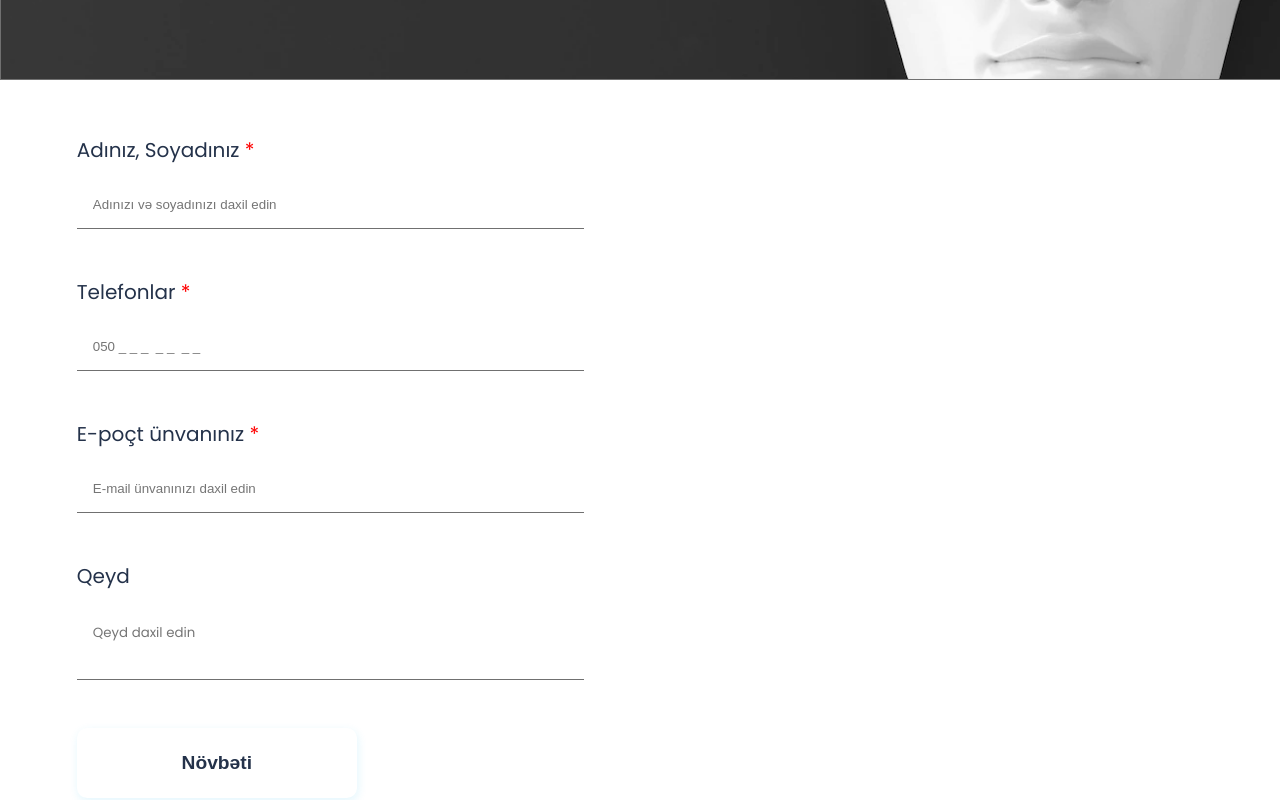
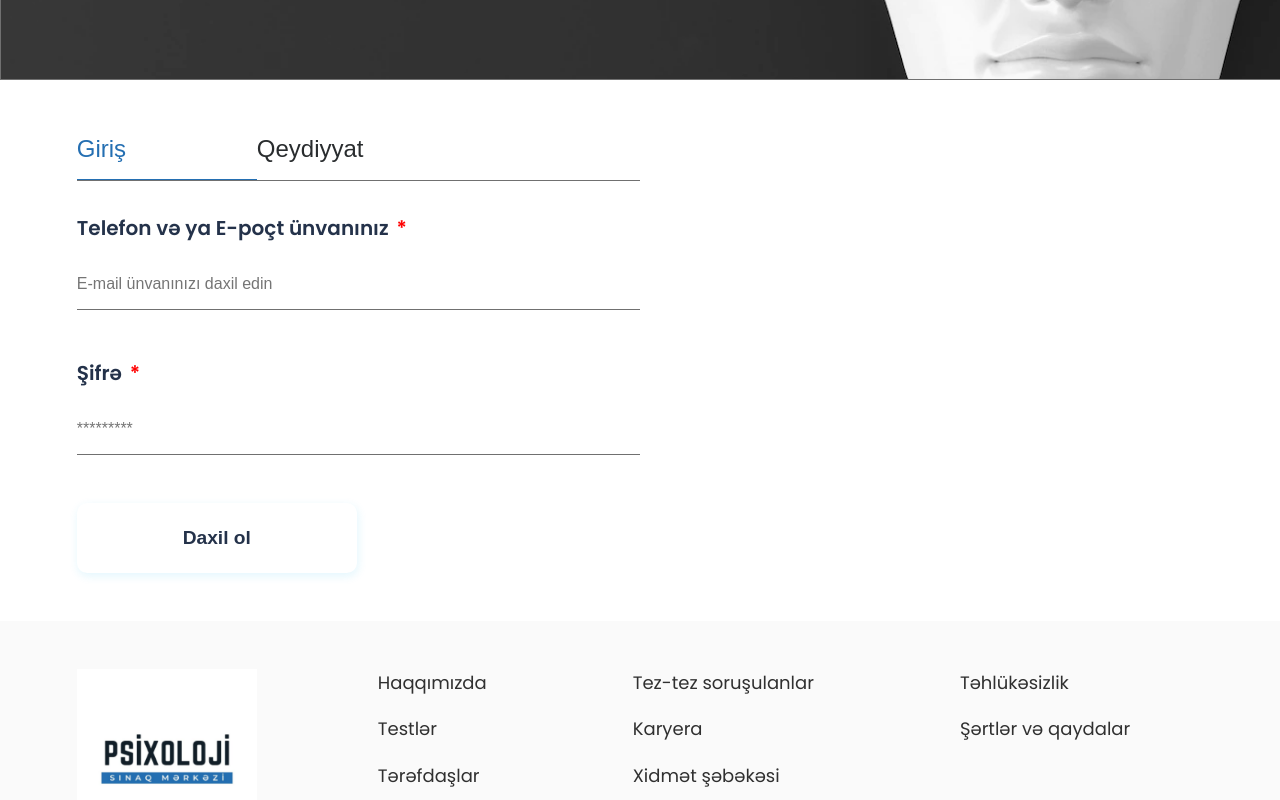
Before and after one commit to ccavad/react-psixoloji, a React (Vite) app: page /login in a window 1280 px wide. Shown: the part 400-1200 px from the top of the page. Built offline with nearby package versions, Linux system fonts and the light colour scheme.

Commit message:
payment page

```diff
--- a/src/App.css
+++ b/src/App.css
@@ -271,7 +271,7 @@ footer {
   display: flex;
   justify-content: center;
   align-items: center;
-  position: relativeab
+  position: relative;
 }
 
 .home__s3 div {
--- a/src/components/Styled.jsx
+++ b/src/components/Styled.jsx
@@ -24,9 +24,27 @@ export const Input = styled.input`
   border-bottom: 1px solid #707070;
   padding: 1rem;
   color: #707070;
+  width: 100%;
+  font-size: 1rem;
+  padding-left: 0;
+
+  &:active,
+  &:focus {
+    outline: 0;
+  }
+`;
+
+export const TextArea = styled.textarea`
+  border: 0;
+  border-bottom: 1px solid #707070;
+  padding: 1rem;
+  color: #707070;
   resize: none;
-  width: 90%;
+  width: 100%;
   font-family: inherit;
+  font-size: 1rem;
+  height: 100px;
+  padding-left: 0;
 
   &:active,
   &:focus {
@@ -40,11 +58,10 @@ export const Label = styled.label`
   display: flex;
   flex-direction: column;
   gap: 1rem;
+  font-weight: bold;
 
   span {
     color: red;
+    margin-left: 0.5rem;
   }
 `;
-
-// export default Btn;
-// export default Input;
--- a/src/pages/Login.jsx
+++ b/src/pages/Login.jsx
@@ -1,78 +1,67 @@
-import React from "react";
+import React, { useState } from "react";
 import Banner from "../components/Banner";
 import Footer from "../components/Footer";
 import Header from "../components/Header";
 import styled from "styled-components";
-import { Btn } from "../components/Styled";
+import { Btn, Input, Label } from "../components/Styled";
 
 const Form = styled.form`
   display: flex;
   flex-direction: column;
   gap: 3rem;
   width: 50%;
+  margin-top: 2rem;
+`;
 
-  input,
-  textarea {
-    border: 0;
-    border-bottom: 1px solid #707070;
-    padding: 1rem;
-    color: #707070;
-    resize: none;
-    width: 90%;
+const BtnGroup = styled.div`
+  border: 0;
+  border-bottom: 1px solid #707070;
+  width: 50%;
+  font-size: 1rem;
+  padding-left: 0;
+  display: flex;
+`;
 
-    &:active,
-    &:focus {
-      outline: 0;
-    }
-  }
-
-  label {
-    color: #24324a;
-    font-size: 20px;
-    display: flex;
-    flex-direction: column;
-    gap: 1rem;
-
-    span {
-      color: red;
-    }
-  }
-
-  textarea {
-    font-family: inherit;
-  }
+const Button = styled.button`
+  border: 0;
+  background-color: transparent;
+  cursor: pointer;
+  font-size: 1.5rem;
+  padding-bottom: 1rem;
+  border-bottom: 1px solid transparent;
+  border-color: ${(props) => props.border};
+  color: ${(props) => props.color};
+  width: 180px;
+  text-align: left;
+  transition: 0.1s;
 `;
 
 function Login() {
+  const [tab, setTab] = useState("login");
   return (
     <>
       <Header />
       <Banner />
       <main>
-        <Form onSubmit={(e) => e.preventDefault()}>
-          <label>
-            <div>
-              Adınız, Soyadınız <span>*</span>
-            </div>
-            <input type="text" placeholder="Adınızı və soyadınızı daxil edin" />
-          </label>
-          <label>
-            <div>
-              Telefonlar <span>*</span>
-            </div>
-            <input type="tel" placeholder="050 _ _ _  _ _  _ _" />
-          </label>
-          <label>
-            <div>
-              E-poçt ünvanınız <span>*</span>
-            </div>
-            <input type="email" placeholder="E-mail ünvanınızı daxil edin" />
-          </label>
-          <label>
-            Qeyd
-            <textarea placeholder="Qeyd daxil edin"></textarea>
-          </label>
-          <Btn type="submit">Növbəti</Btn>
+        <BtnGroup>
+          <Button
+            onClick={() => setTab("login")}
+            color={tab === "login" ? "#246FB2" : "#292C2E"}
+            border={tab === "login" ? "#246FB2" : "transparent"}
+          >
+            Giriş
+          </Button>
+          <Button
+            onClick={() => setTab("register")}
+            color={tab === "register" ? "#246FB2" : "#292C2E"}
+            border={tab === "register" ? "#246FB2" : "transparent"}
+          >
+            Qeydiyyat
+          </Button>
+        </BtnGroup>
+        <Form onClick={(e) => e.preventDefault()}>
+          {tab === "login" && <LoginTab />}
+          {tab === "register" && <RegisterTab />}
         </Form>
       </main>
       <Footer />
@@ -80,4 +69,74 @@ function Login() {
   );
 }
 
+function LoginTab() {
+  return (
+    <>
+      <Label>
+        <div>
+          Telefon və ya E-poçt ünvanınız
+          <span>*</span>
+        </div>
+        <Input
+          type="email"
+          placeholder="E-mail ünvanınızı daxil edin"
+          required
+        ></Input>
+      </Label>
+      <Label>
+        <div>
+          Şifrə
+          <span>*</span>
+        </div>
+        <Input type="password" placeholder="*********" required></Input>
+      </Label>
+      <Btn type="submit">Daxil ol</Btn>
+    </>
+  );
+}
+
+function RegisterTab() {
+  return (
+    <>
+      <Label>
+        <div>
+          Adınız, Soyadınız
+          <span>*</span>
+        </div>
+        <Input
+          type="text"
+          placeholder="Adınızı və soyadınızı daxil edin"
+          required
+        ></Input>
+      </Label>
+      <Label>
+        <div>
+          Telefonlar
+          <span>*</span>
+        </div>
+        <Input type="tel" placeholder="050 ___ __ __" required></Input>
+      </Label>
+      <Label>
+        <div>
+          E-poçt ünvanınız
+          <span>*</span>
+        </div>
+        <Input
+          type="email"
+          placeholder="E-mail ünvanınızı daxil edin"
+          required
+        ></Input>
+      </Label>
+      <Label>
+        <div>
+          Şifrə
+          <span>*</span>
+        </div>
+        <Input type="password" placeholder="*********" required></Input>
+      </Label>
+      <Btn type="submit">Qeydiyyat</Btn>
+    </>
+  );
+}
+
 export default Login;
--- a/src/pages/Payment.jsx
+++ b/src/pages/Payment.jsx
@@ -1,9 +1,16 @@
-import React from "react";
+import React, { useState } from "react";
 import Header from "../components/Header";
 import Banner from "../components/Banner";
 import Footer from "../components/Footer";
 import styled from "styled-components";
-import { Btn, Input, Label } from "../components/Styled";
+import { Btn, Input, Label, TextArea } from "../components/Styled";
+
+const Form = styled.form`
+  display: flex;
+  flex-direction: column;
+  gap: 3rem;
+  width: 50%;
+`;
 
 const Grid = styled.div`
   display: grid;
@@ -25,6 +32,7 @@ const P = styled.p`
 `;
 
 function Payment() {
+  const [tab, setTab] = useState("personal");
   return (
     <>
       <Header />
@@ -36,7 +44,51 @@ function Payment() {
           alt="visa"
           width="max-content"
         />
-        <form onSubmit={(e) => e.preventDefault()}>
+        <Form>
+          {tab === "personal" && <PersonalInfo setTab={setTab} />}
+          {tab === "card" && <CardDetails setTab={setTab} />}
+        </Form>
+      </main>
+      <Footer />
+    </>
+  );
+}
+
+function PersonalInfo({ setTab }) {
+  return (
+    <>
+      <Label>
+        <div>
+          Adınız, Soyadınız <span>*</span>
+        </div>
+        <Input type="text" placeholder="Adınızı və soyadınızı daxil edin" />
+      </Label>
+      <Label>
+        <div>
+          Telefonlar <span>*</span>
+        </div>
+        <Input type="tel" placeholder="050 _ _ _  _ _  _ _" />
+      </Label>
+      <Label>
+        <div>
+          E-poçt ünvanınız <span>*</span>
+        </div>
+        <Input type="email" placeholder="E-mail ünvanınızı daxil edin" />
+      </Label>
+      <Label>
+        Qeyd
+        <TextArea placeholder="Qeyd daxil edin"></TextArea>
+      </Label>
+      <Btn type="button" onClick={() => setTab("card")}>
+        Növbəti
+      </Btn>
+    </>
+  );
+}
+
+function CardDetails({ setTab }) {
+  return (
+    <>
       <Grid>
         <Label style={{ gridColumn: "span 2" }}>
           <div>
@@ -62,13 +114,10 @@ function Payment() {
       <H3 fs={"22px"}>20 azn</H3>
       <P>Sifariş nömrəsi</P>
       <H3 fs={"22px"}>50489912</H3>
-          <div>
-            <Btn>Geri</Btn>
+      <div style={{ display: "flex", gap: "2rem" }}>
+        <Btn onClick={() => setTab("personal")}>Geri</Btn>
         <Btn>Növbəti</Btn>
       </div>
-        </form>
-      </main>
-      <Footer />
     </>
   );
 }
```
Also changed, not shown: src/pages/Backup.jsx (added, +28 -0 lines). Lines whose indentation alone changed are shown as unchanged.
